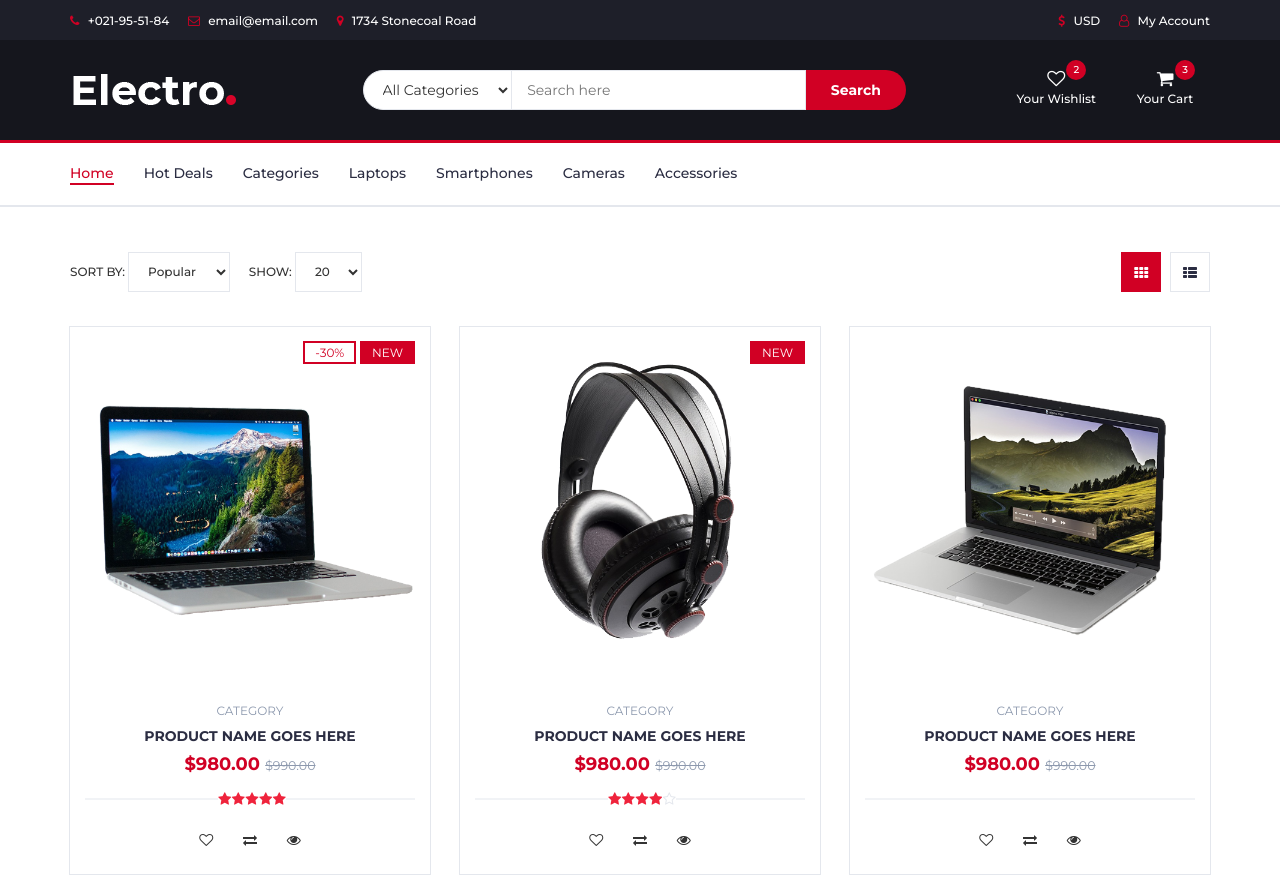
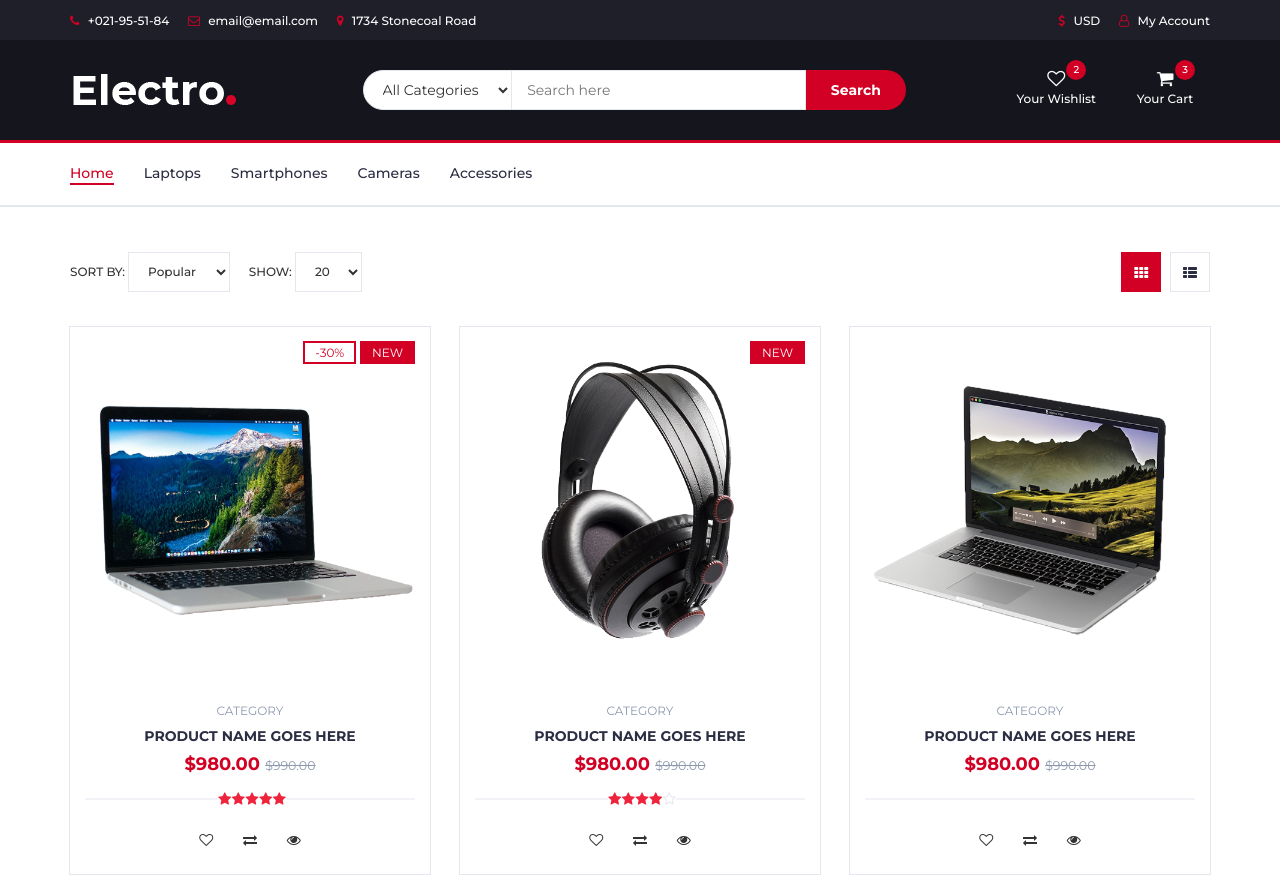
Before and after one commit to moraruchan/JustAVerySimpleFrontend, a plain HTML site: page store.html in a window 1280 px wide. Shown: the top 877 px of the page. Drawn offline with Linux system fonts and the light colour scheme.

Commit message:
Update store.html

```diff
--- a/store.html
+++ b/store.html
@@ -171,8 +171,6 @@
 					<!-- NAV -->
 					<ul class="main-nav nav navbar-nav">
 						<li class="active"><a href="#">Home</a></li>
-						<li><a href="#">Hot Deals</a></li>
-						<li><a href="#">Categories</a></li>
 						<li><a href="#">Laptops</a></li>
 						<li><a href="#">Smartphones</a></li>
 						<li><a href="#">Cameras</a></li>
```
